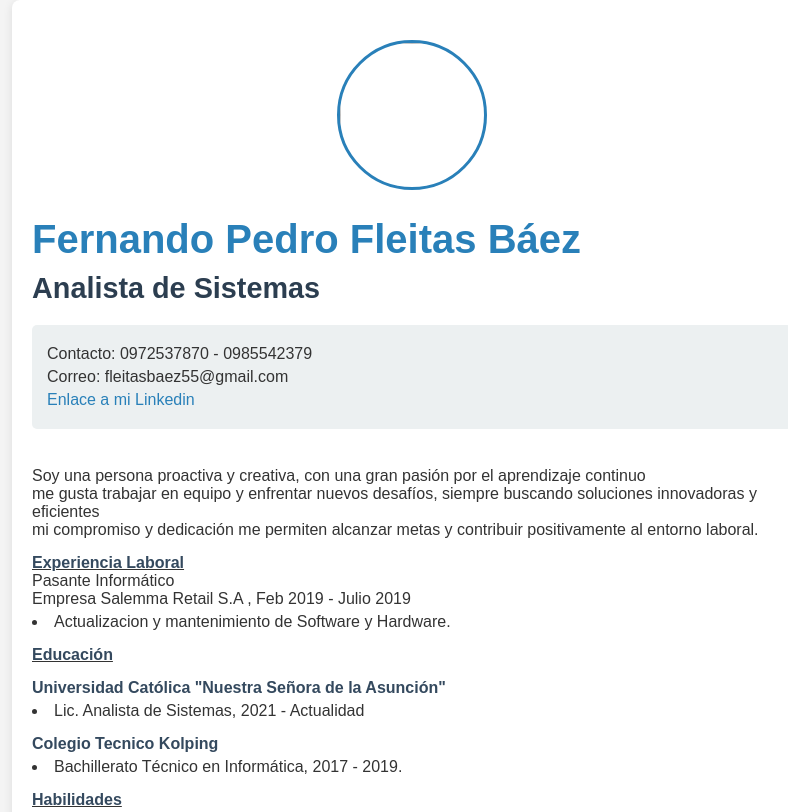
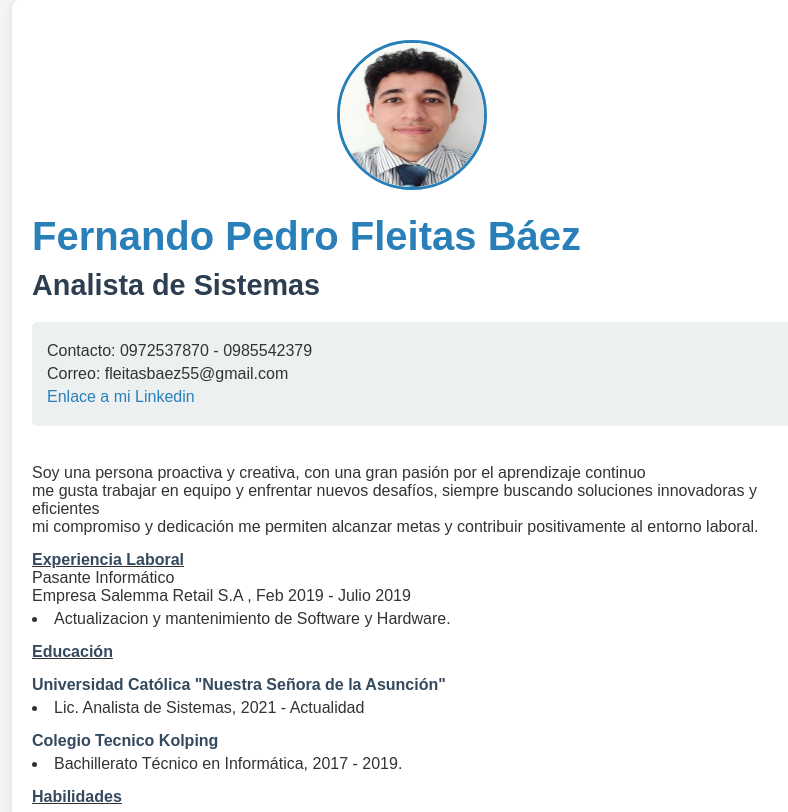
Before and after one commit to ferfleitass/CurriculumVitae, a plain HTML site: page index.html in a window 1280 px wide. Shown: the top 812 px of the page, without its empty margins (228-1016 px from the left). Drawn offline with Linux system fonts and the light colour scheme.

Commit message:
index.html

```diff
--- a/index.html
+++ b/index.html
@@ -9,7 +9,7 @@
             <div class="container">
             <h1></h1>
             <div class = "img-container">
-            <img src="Tarea-CV/cv2.jpg" class="profile-img">
+            <img src="cv2.jpg" class="profile-img">
             </div>
 
 
```
